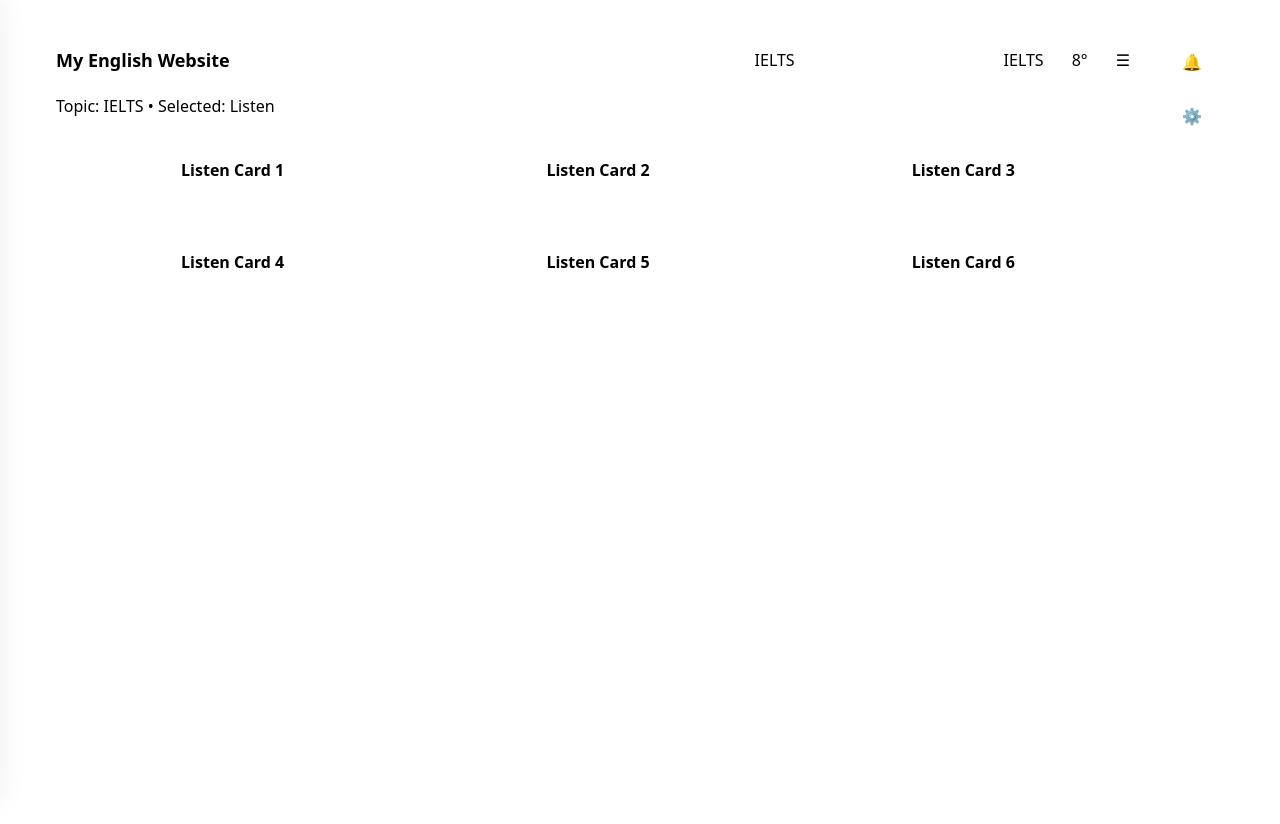
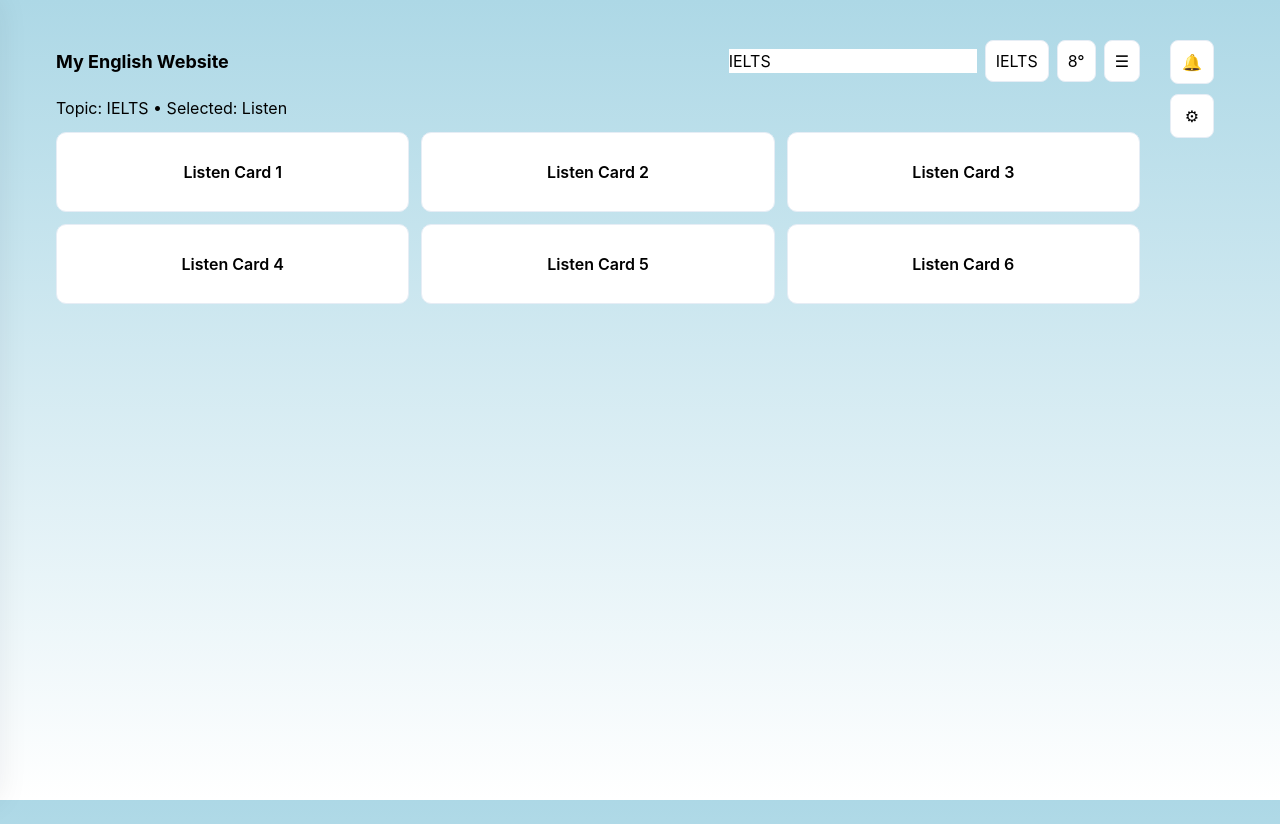
Before and after one commit to chihyuliao/-, a Next.js app: page / in a window 1280 px wide. Built offline with nearby package versions, Linux system fonts and the light colour scheme.

Commit message:
Update globals.css

```diff
--- a/app/globals.css
+++ b/app/globals.css
@@ -15,7 +15,9 @@
 
 .animate-fade-in-up {
   animation: fadeInScale 0.3s cubic-bezier(0.175, 0.885, 0.32, 1.275);
-  :root {
+}
+
+:root {
   --bg: #f7f9fb;
   --card: #ffffff;
   --muted: #6b7280;
@@ -23,24 +25,24 @@
   --sidebar: #ffffff;
   --border: #e6edf5;
 }
+
 html,
 body,
 #__next {
   height: 100%;
 }
+
 body {
   margin: 0;
   font-family: -apple-system, BlinkMacSystemFont, "Segoe UI", Roboto,
     "Helvetica Neue", Arial;
   background: linear-gradient(to bottom, #ADD8E6, #FFFFFF);
-
   /* 確保漸層覆蓋整個瀏覽器視窗，即使內容不多，也能避免背景斷掉 */
   min-height: 100vh;
-
   /* 讓背景固定不動，當使用者滾動頁面時，漸層效果會保持不變 */
   background-attachment: fixed;
 }
-}
+
 .container {
   display: flex;
   gap: 20px;
```
